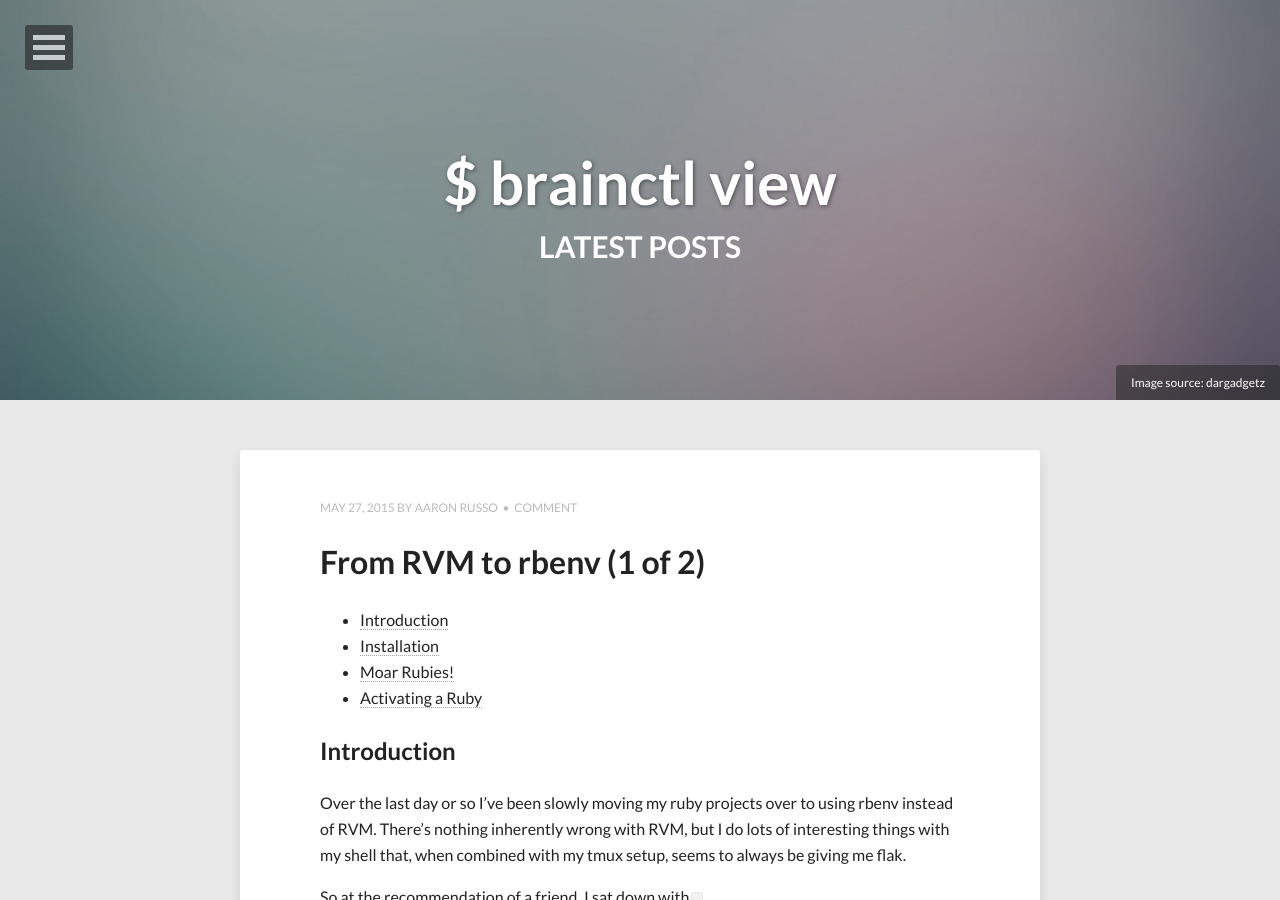
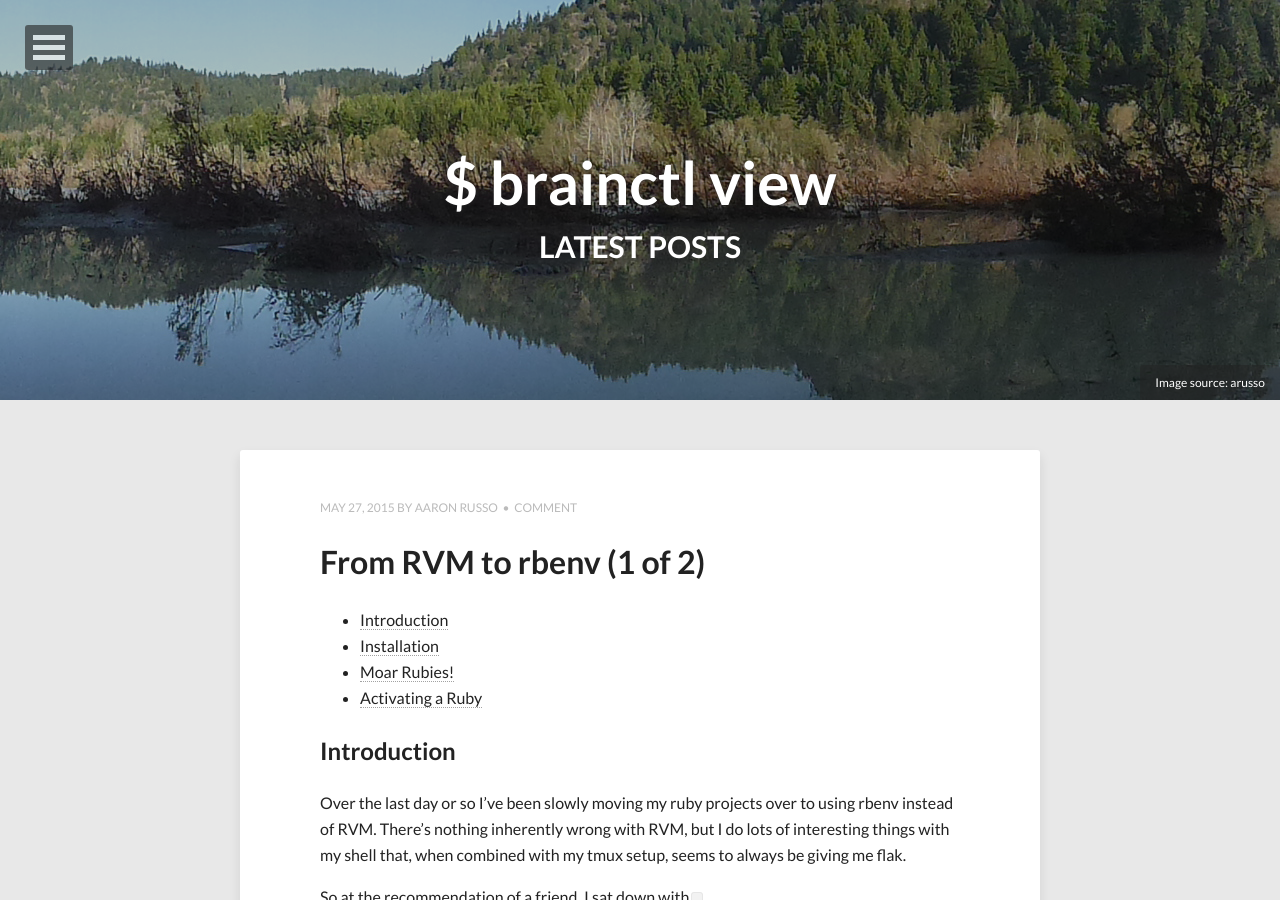
Before and after one commit to arusso/arusso.github.io, a Jekyll site: the page built from index.html, in a window 1280 px wide and 900 px high. Built offline with Jekyll 4.4.1, drawn with Linux system fonts in a browser that asks for light colours; nearby versions of some CDN libraries; the list of posts is cut into pages by our own code.

Commit message:
update our background image

```diff
--- a/index.html
+++ b/index.html
@@ -4,9 +4,9 @@
 description: "Describe this nonsense."
 tags: [Jekyll, theme, themes, responsive, blog, modern]
 image:
-  feature: abstract-1.jpg
-  credit: dargadgetz
-  creditlink: http://www.dargadgetz.com/ios-7-abstract-wallpaper-pack-for-iphone-5-and-ipod-touch-retina/
+  feature: eel-river.jpg
+  credit: arusso
+  creditlink: http://arusso.io
 ---
 
 {% for post in paginator.posts %}
```
Also changed, not shown: images/eel-river.jpg (added).
